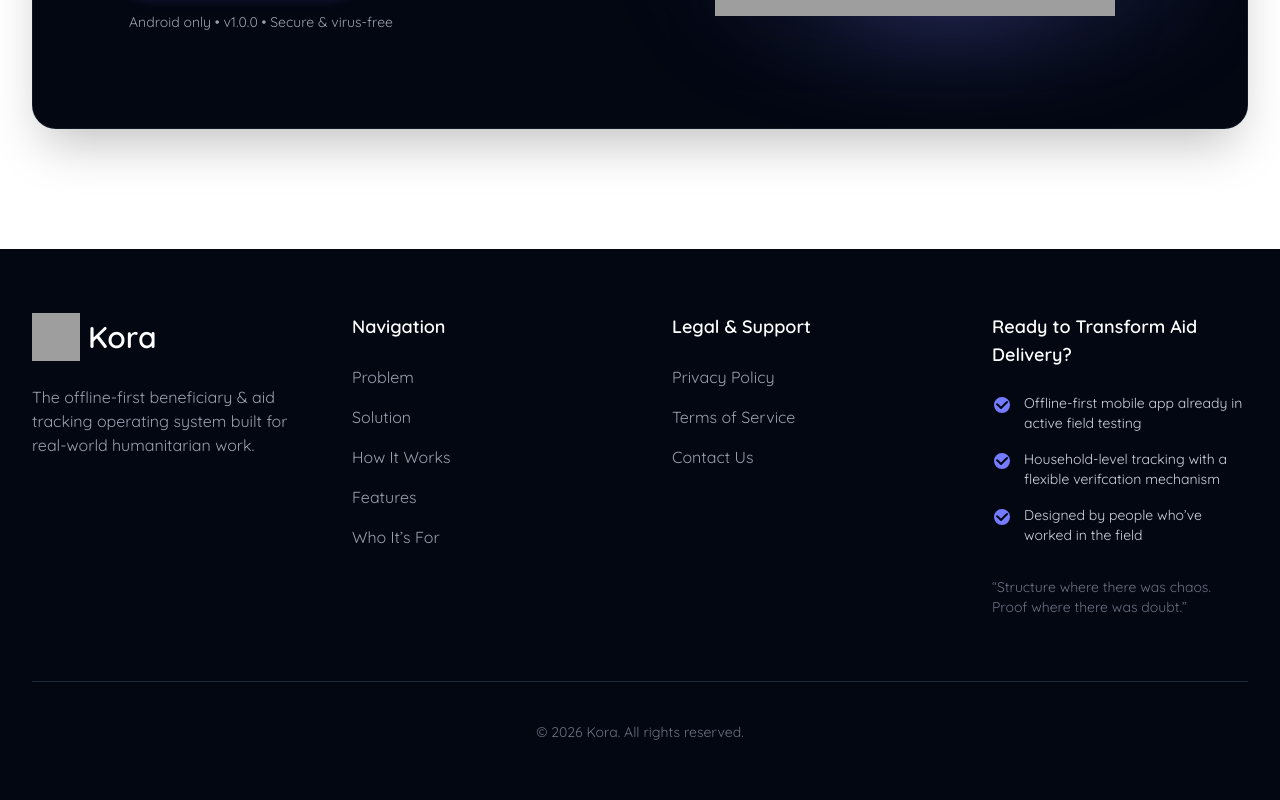
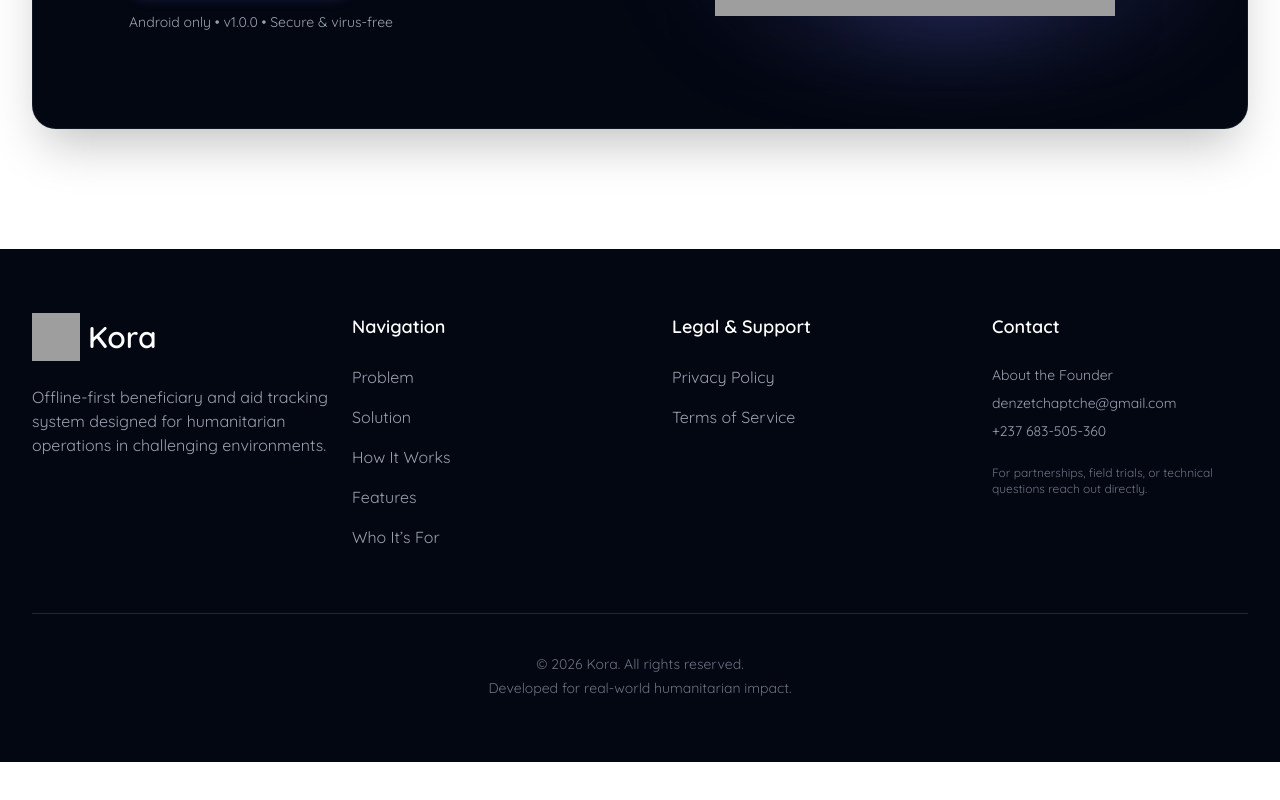
Before and after one commit to Kora-ngo/website, a React (Vite) app: page / in a window 1280 px wide. Shown: the part 6529-7329 px from the top of the page. After the commit the page ends 7291 px from the top, so only its background shows below. Built offline with nearby package versions, Linux system fonts and the light colour scheme; grey boxes are pictures that could not be loaded.

Commit message:
dealing with updates on the footer

```diff
--- a/src/layouts/home/home-footer.tsx
+++ b/src/layouts/home/home-footer.tsx
@@ -1,7 +1,5 @@
-
 const HomeFooter = () => {
   const navLinks = [
-    // { name: "Home", href: "/" },
     { name: "Problem", href: "#problem" },
     { name: "Solution", href: "#solution" },
     { name: "How It Works", href: "#how-it-works" },
@@ -12,49 +10,55 @@ const HomeFooter = () => {
   const legalLinks = [
     { name: "Privacy Policy", href: "/privacy" },
     { name: "Terms of Service", href: "/terms" },
-    { name: "Contact Us", href: "mailto:denzetchaptche@gmail.com" }
+    // { name: "Contact", href: "mailto:denzetchaptche@gmail.com" },
   ];
 
   return (
     <footer className="bg-gray-950 text-gray-300">
-      {/* Main content */}
       <div className="mx-auto max-w-7xl px-6 py-16 lg:px-8">
         <div className="grid grid-cols-1 md:grid-cols-4 gap-12 lg:gap-16">
           {/* Brand / Logo column */}
-          <div className="space-y-6">
-            <div className="flex-shrink-0">
+          <div className="space-y-6 w-80">
             <a href="/" className="flex items-center gap-2">
-                <div
-                    className="flex items-center space-x-2"
-                >
-                    <img src="https://res.cloudinary.com/doqholno8/image/upload/v1771016666/white_logo_cbf8ki.png" alt="" className="size-12" />
+              <div className="flex items-center space-x-2">
+                <img
+                  src="https://res.cloudinary.com/doqholno8/image/upload/v1771016666/white_logo_cbf8ki.png"
+                  alt="Kora Logo"
+                  className="size-12"
+                />
                 <p className="text-3xl text-white font-semibold">Kora</p>
               </div>
             </a>
+
+            <p className="text-gray-400 text-base max-w-xs">
+              Offline-first beneficiary and aid tracking system designed for humanitarian operations in challenging environments.
+            </p>
+
+            {/* <div className="space-y-4 text-sm">
+              <div className="flex items-start gap-3 text-gray-300">
+                <svg className="size-5 text-[#747bff] mt-0.5 flex-shrink-0" fill="currentColor" viewBox="0 0 20 20">
+                  <path fillRule="evenodd" d="M10 18a8 8 0 100-16 8 8 0 000 16zM4.707 8.707a1 1 0 011.414 0L9 11.586l5.293-5.293a1 1 0 111.414 1.414l-6 6a1 1 0 01-1.414 0l-4-4a1 1 0 010-1.414z" clipRule="evenodd" />
+                </svg>
+                <span>Offline-first mobile app already in active field testing</span>
               </div>
 
-            <p className="text-gray-400 text-base max-w-xs">
-              The offline-first beneficiary & aid tracking operating system built for real-world humanitarian work.
-            </p>
+              <div className="flex items-start gap-3 text-gray-300">
+                <svg className="size-5 text-[#747bff] mt-0.5 flex-shrink-0" fill="currentColor" viewBox="0 0 20 20">
+                  <path fillRule="evenodd" d="M10 18a8 8 0 100-16 8 8 0 000 16zM4.707 8.707a1 1 0 011.414 0L9 11.586l5.293-5.293a1 1 0 111.414 1.414l-6 6a1 1 0 01-1.414 0l-4-4a1 1 0 010-1.414z" clipRule="evenodd" />
+                </svg>
+                <span>Household-level tracking with a flexible verifcation mechanism</span>
+              </div>
 
-            {/* Social icons */}
-            {/* <div className="flex gap-5 mt-6">
-              {["Twitter", "LinkedIn", "Facebook", "Instagram"].map((platform) => (
-                <a
-                  key={platform}
-                  href="#"
-                  className="text-gray-400 hover:text-[#747bff] transition-colors"
-                  aria-label={platform}
-                >
-                  <svg className="size-6" fill="currentColor" viewBox="0 0 24 24">
-                    <path d="M12 2C6.48 2 2 6.48 2 12s4.48 10 10 10 10-4.48 10-10S17.52 2 12 2zm0 18c-4.41 0-8-3.59-8-8s3.59-8 8-8 8 3.59 8 8-3.59 8-8 8z" />
+              <div className="flex items-start gap-3 text-gray-300">
+                <svg className="size-5 text-[#747bff] mt-0.5 flex-shrink-0" fill="currentColor" viewBox="0 0 20 20">
+                  <path fillRule="evenodd" d="M10 18a8 8 0 100-16 8 8 0 000 16zM4.707 8.707a1 1 0 011.414 0L9 11.586l5.293-5.293a1 1 0 111.414 1.414l-6 6a1 1 0 01-1.414 0l-4-4a1 1 0 010-1.414z" clipRule="evenodd" />
                 </svg>
-                </a>
-              ))}
+                <span>Designed by people who’ve worked in the field</span>
+              </div>
             </div> */}
           </div>
 
-          {/* Navigation links */}
+          {/* Navigation */}
           <div>
             <h3 className="text-white font-semibold text-lg mb-6">Navigation</h3>
             <ul className="space-y-4">
@@ -85,87 +89,57 @@ const HomeFooter = () => {
                   </a>
                 </li>
               ))}
-              {/* <li>
-                <a
-                  href="mailto:support@kora.app"
-                  className="text-gray-400 hover:text-[#747bff] transition-colors"
-                >
-                  support@kora.app
-                </a>
-              </li> */}
             </ul>
           </div>
 
-          {/* Newsletter / Quick contact */}
-          {/* <div>
-            <h3 className="text-white font-semibold text-lg mb-6">Join the Movement</h3>
-            <p className="text-gray-400 mb-5 leading-relaxed">
-              Be among the first to access Kora Field, receive early invites, and help shape the future of transparent, offline-first aid delivery.
-            </p>
-
-            <form className="flex flex-col gap-4">
-              <input
-                type="email"
-                placeholder="Your work email"
-                required
-                className="bg-gray-900 border border-gray-700 rounded-lg px-5 py-3.5 text-white placeholder-gray-500 focus:outline-none focus:border-[#747bff] focus:ring-1 focus:ring-[#747bff]/40 transition-all"
-              />
-              <button
-                type="submit"
-                className="bg-[#747bff] text-white font-medium py-3.5 px-8 rounded-lg hover:bg-[#6366f1] active:bg-[#5a5ee6] transition-all shadow-md hover:shadow-lg hover:shadow-[#747bff]/30"
-              >
-                Get Early Access
-              </button>
-            </form>
-
-            <p className="text-xs text-gray-500 mt-5">
-              We respect your privacy — no spam, ever. Only meaningful updates.
-            </p>
-          </div> */}
-
+          {/* Founder / Contact – Professional & Direct */}
           <div>
-  <h3 className="text-white font-semibold text-lg mb-6">Ready to Transform Aid Delivery?</h3>
-
-  {/* <p className="text-gray-400 mb-6 leading-relaxed">
-    Kora is built from real field experience to bring structure, transparency, and offline reliability to humanitarian operations. We're actively working with early partners to refine and scale the platform.
+            <h3 className="text-white font-semibold text-lg mb-6">Contact</h3>
+            <div className="space-y-4 text-sm text-gray-300">
+              {/* <p>
+                Built and maintained by Denzel Chaptche<br />
+                <span className="text-gray-400">Founder & Lead Developer</span>
               </p> */}
 
-  <div className="space-y-4 text-sm">
-    <div className="flex items-start gap-3 text-gray-300">
-      <svg className="size-5 text-[#747bff] mt-0.5 flex-shrink-0" fill="currentColor" viewBox="0 0 20 20">
-        <path fillRule="evenodd" d="M10 18a8 8 0 100-16 8 8 0 000 16zM4.707 8.707a1 1 0 011.414 0L9 11.586l5.293-5.293a1 1 0 111.414 1.414l-6 6a1 1 0 01-1.414 0l-4-4a1 1 0 010-1.414z" clipRule="evenodd" />
-      </svg>
-      <span>Offline-first mobile app already in active field testing</span>
+              <div className="space-y-2">
+                <a
+                  href="https://denzel-labs.vercel.app/"
+                  target="_blank"
+                  rel="noopener noreferrer"
+                  className="block text-gray-400 hover:text-[#747bff] transition-colors"
+                >
+                  About the Founder
+                </a>
+
+                <a
+                  href="mailto:denzetchaptche@gmail.com"
+                  className="block text-gray-400 hover:text-[#747bff] transition-colors"
+                >
+                  denzetchaptche@gmail.com
+                </a>
+
+                {/* Replace with your actual number – remove if you prefer not to show it publicly */}
+                <a
+                  href="tel:+237xxxxxxxxx"  // ← Update this
+                  className="block text-gray-400 hover:text-[#747bff] transition-colors"
+                >
+                  +237 683-505-360
+                </a>
               </div>
 
-    <div className="flex items-start gap-3 text-gray-300">
-      <svg className="size-5 text-[#747bff] mt-0.5 flex-shrink-0" fill="currentColor" viewBox="0 0 20 20">
-        <path fillRule="evenodd" d="M10 18a8 8 0 100-16 8 8 0 000 16zM4.707 8.707a1 1 0 011.414 0L9 11.586l5.293-5.293a1 1 0 111.414 1.414l-6 6a1 1 0 01-1.414 0l-4-4a1 1 0 010-1.414z" clipRule="evenodd" />
-      </svg>
-      <span>Household-level tracking with a flexible verifcation mechanism</span>
-    </div>
-
-    <div className="flex items-start gap-3 text-gray-300">
-      <svg className="size-5 text-[#747bff] mt-0.5 flex-shrink-0" fill="currentColor" viewBox="0 0 20 20">
-        <path fillRule="evenodd" d="M10 18a8 8 0 100-16 8 8 0 000 16zM4.707 8.707a1 1 0 011.414 0L9 11.586l5.293-5.293a1 1 0 111.414 1.414l-6 6a1 1 0 01-1.414 0l-4-4a1 1 0 010-1.414z" clipRule="evenodd" />
-      </svg>
-      <span>Designed by people who’ve worked in the field</span>
+              <p className="text-gray-500 text-xs pt-2">
+                For partnerships, field trials, or technical questions reach out directly.
+              </p>
             </div>
           </div>
-
-  <p className="text-sm text-gray-500 mt-8 italic">
-    “Structure where there was chaos. Proof where there was doubt.”
-  </p>
-</div>
-
         </div>
 
         {/* Bottom bar */}
         <div className="mt-16 pt-10 border-t border-gray-800 text-center text-sm text-gray-500">
           <p>© {new Date().getFullYear()} Kora. All rights reserved.</p>
-          {/* <p className="mt-2">
-            Built with care for humanitarian impact.
-          </p> */}
+          <p className="mt-1">
+            Developed for real-world humanitarian impact.
+          </p>
         </div>
       </div>
     </footer>
```
Lines whose indentation alone changed are shown as unchanged.
